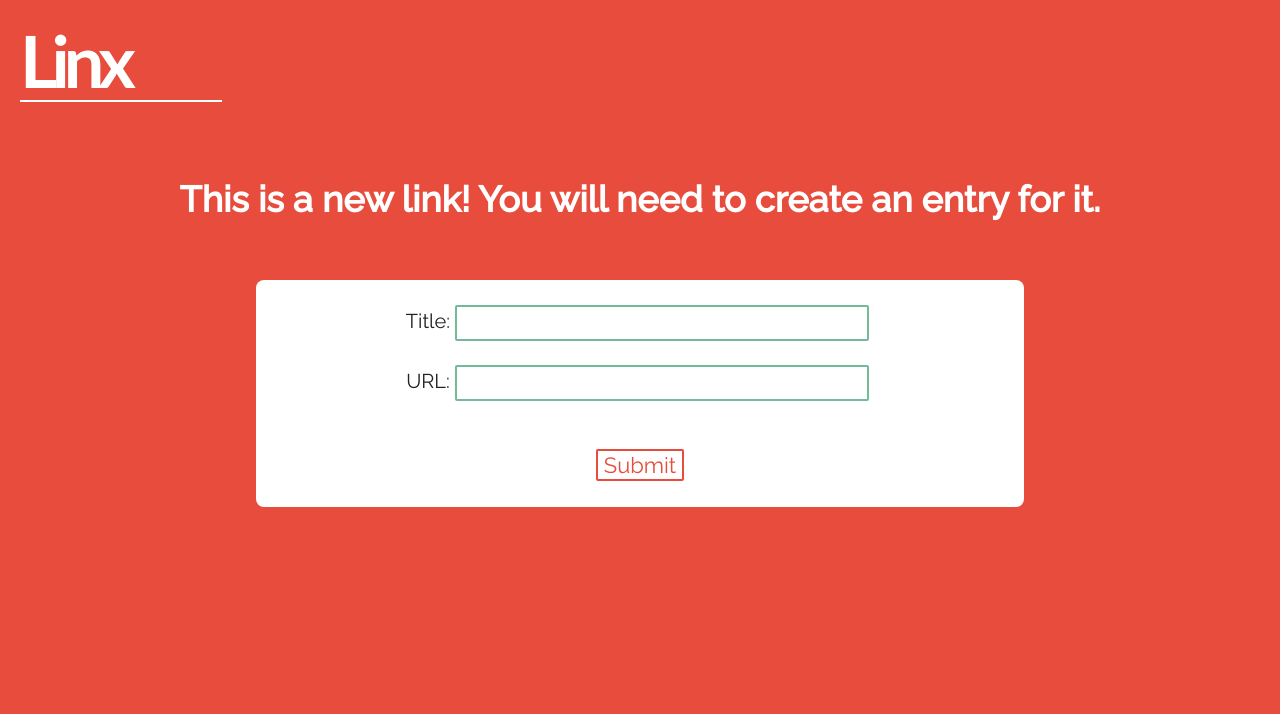
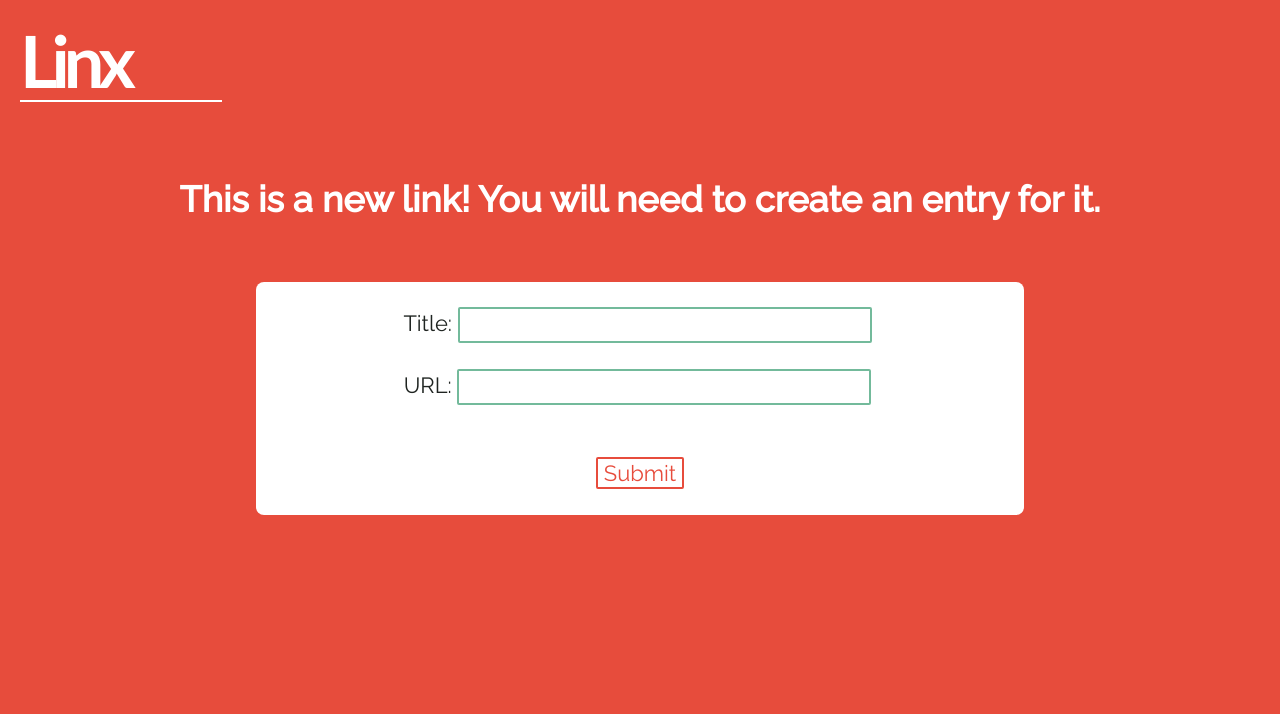
Before and after one commit to solean/rate_links, a Django app: page /rate/create_link/ in a window 1280 px wide. Shown: the top 714 px of the page. Run offline with Django 3.2, Linux system fonts and the light colour scheme; some libraries are stand-ins or nearby versions.

Commit message:
Font tweaking

```diff
--- a/rate/static/rate/css/base.css
+++ b/rate/static/rate/css/base.css
@@ -54,7 +54,7 @@ body {
 	width: 400px;
 	border-width: 0;
 	border-radius: 2px;
-	font-size: 16px;
+	font-size: 18px;
 	color: #73BA9B;
 	margin-right: 5px;
 }
--- a/rate/static/rate/css/create_link.css
+++ b/rate/static/rate/css/create_link.css
@@ -1,6 +1,6 @@
 #create-link-container {
 	text-align: center;
-	font-size: 20px;
+	font-size: 22px;
 }
 
 #create-link-header {
```
